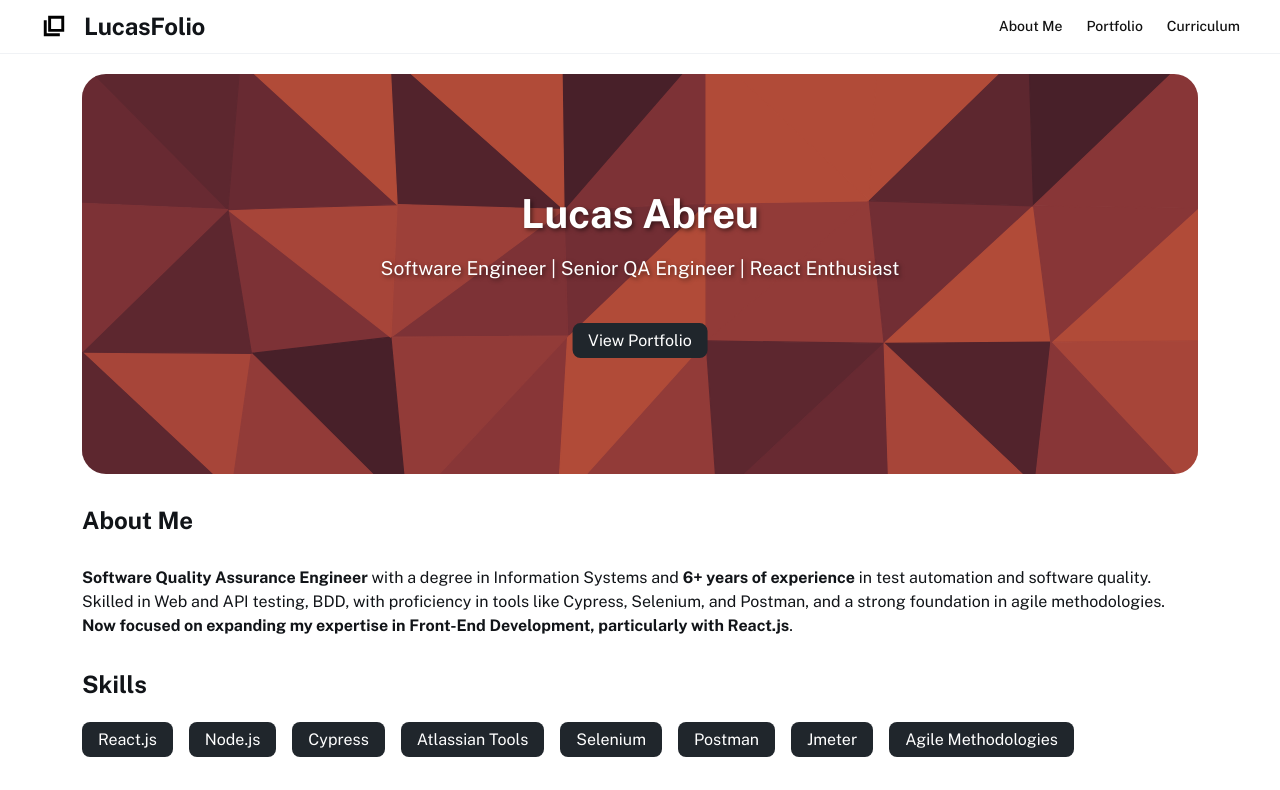
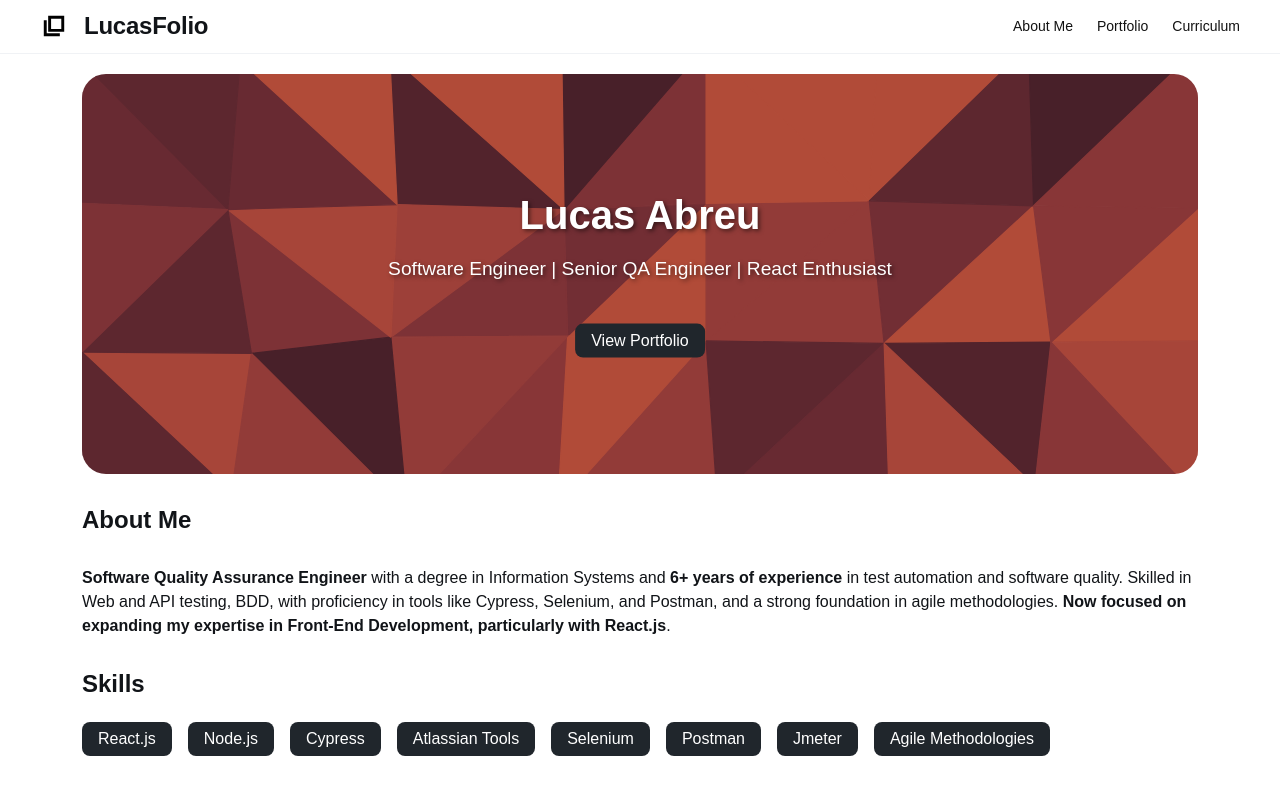
Before and after one commit to lucashabreu22/lucas-portfolio, a React (Vite) app: page / in a window 1280 px wide. Shown: the top 790 px of the page. Built offline with nearby package versions, Linux system fonts and the light colour scheme.

Commit message:
lighthouse updates

```diff
--- a/src/index.css
+++ b/src/index.css
@@ -1,4 +1,9 @@
-@import url("https://fonts.googleapis.com/css2?family=Public+Sans:wght@300;400;500;600;700&display=swap");
+@font-face {
+  font-family: "Public Sans";
+  src: url("./assets/fonts/PublicSans-VariableFont_wght.ttf") format("ttf");
+  font-weight: 700;
+  font-style: normal;
+}
 
 * {
   font-family: "Public Sans", sans-serif;
```
Also changed, not shown: src/assets/fonts/PublicSans-VariableFont_wght.ttf (added).
